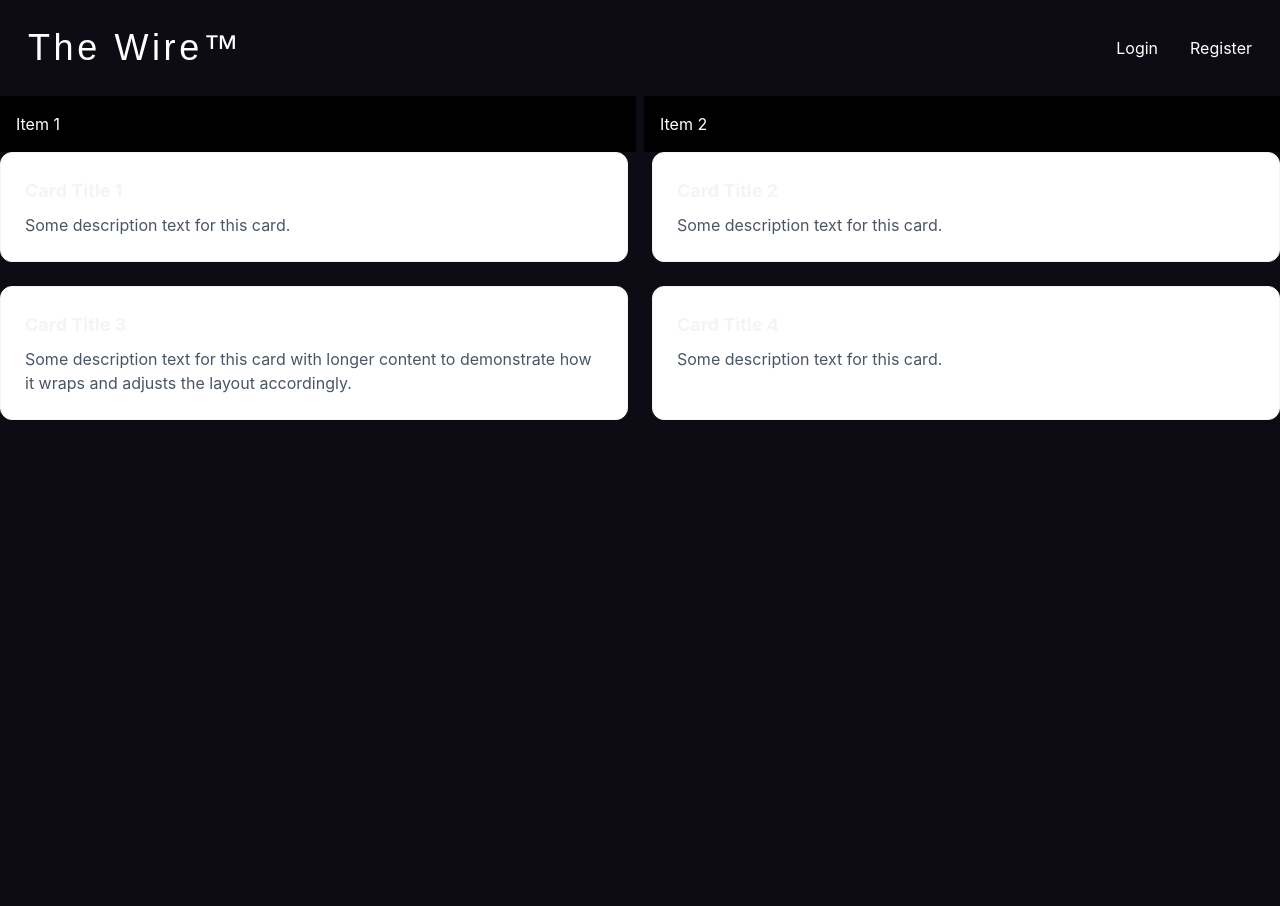
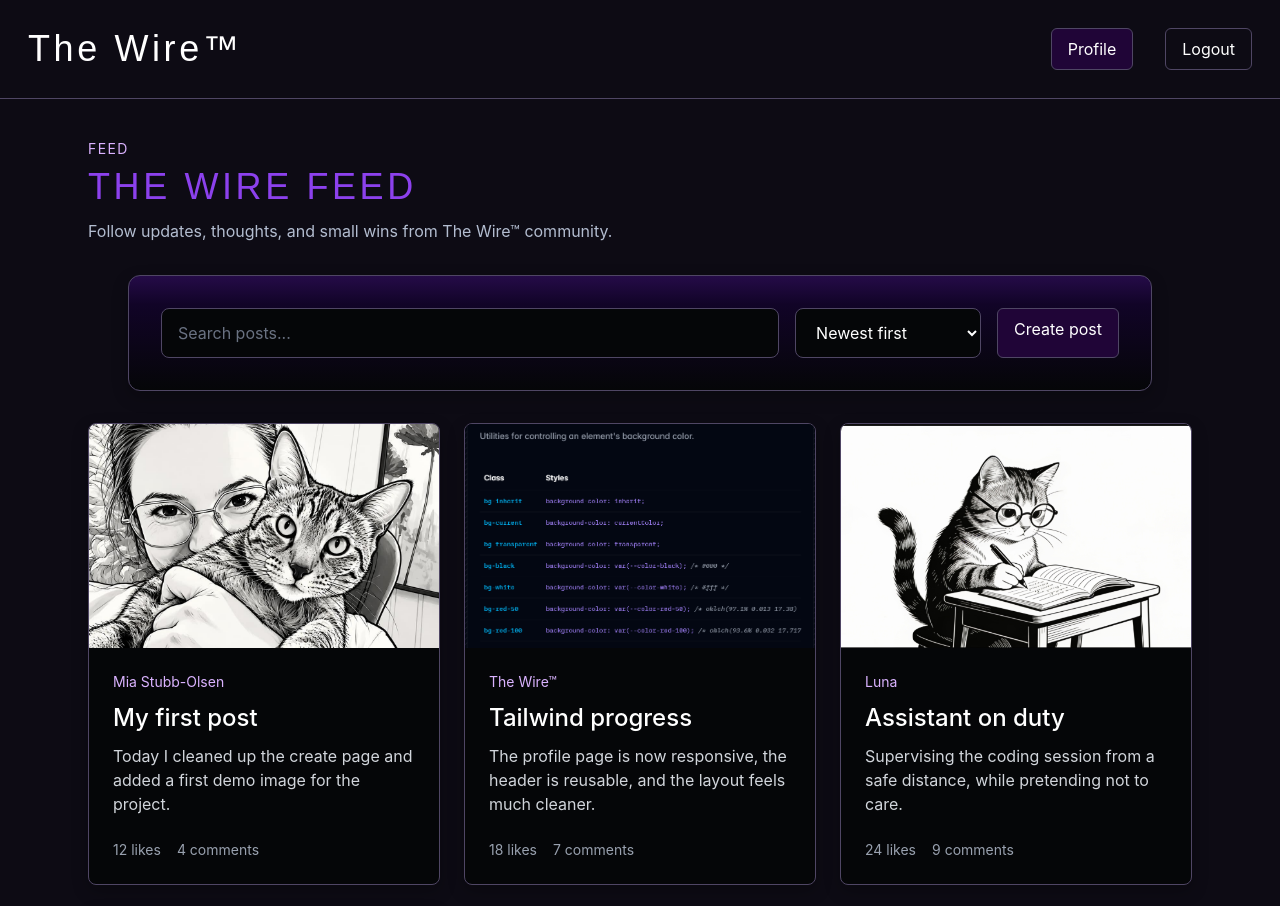
Before and after one commit to miastubb/CSS-Frameworks, a website built with Vite: page feed/index.html in a window 1280 px wide. Shown: the top 906 px of the page. Before the commit the page ends 800 px from the top, so only its background shows below. Built offline with nearby package versions, Linux system fonts and the light colour scheme; a web font is replaced by a local one.

Commit message:
Finalize CSS Frameworks project

```diff
--- a/create/index.html
+++ b/create/index.html
@@ -72,14 +72,21 @@
               for="image"
               class="text-heading mb-2.5 block text-sm font-medium"
             >
-              Image URL (optional)
+              Post image
             </label>
 
+            <img
+              id="post-image"
+              src=""
+              alt="Mia and Luna"
+              class="mx-auto mb-4 w-full max-w-sm rounded-lg border border-(--color-border) object-cover"
+            />
+
             <input
-              type="url"
+              type="hidden"
               id="image"
               name="image"
-              placeholder="https://example.com/image.jpg"
+              value="mia-and-luna"
               class="bg-neutral-secondary-medium border-default-medium text-heading rounded-base block w-full border px-3 py-2.5 text-sm"
             />
           </div>
--- a/feed/index.html
+++ b/feed/index.html
@@ -19,38 +19,134 @@
   </head>
 
   <body>
-    <nav class="flex items-center justify-between bg-[#0d0b14] p-7">
-      <div class="logo text-4xl font-normal text-white">The Wire™</div>
-      <div class="flex gap-8">
-        <a href="#" class="text-white hover:text-gray-400">Login</a>
-        <a href="#" class="text-white hover:text-gray-400">Register</a>
-      </div>
-    </nav>
-    <div class="grid grid-cols-2 gap-2">
-      <div class="bg-black p-4 text-white">Item 1</div>
-      <div class="bg-black p-4 text-white">Item 2</div>
-    </div>
-    <div class="grid grid-cols-2 gap-6">
-      <div class="rounded-lg border bg-white p-6">
-        <h3 class="mb-2 text-lg font-bold">Card Title 1</h3>
-        <p class="text-gray-600">Some description text for this card.</p>
-      </div>
-      <div class="rounded-lg border bg-white p-6">
-        <h3 class="mb-2 text-lg font-bold">Card Title 2</h3>
-        <p class="text-gray-600">Some description text for this card.</p>
-      </div>
-      <div class="rounded-lg border bg-white p-6">
-        <h3 class="mb-2 text-lg font-bold">Card Title 3</h3>
-        <p class="text-gray-600">
-          Some description text for this card with longer content to demonstrate
-          how it wraps and adjusts the layout accordingly.
+    <div id="header"></div>
+
+    <main class="mx-auto max-w-6xl px-4 py-8 sm:px-6 sm:py-10">
+      <section class="mb-8">
+        <p class="mb-2 text-sm tracking-widest text-purple-300 uppercase">
+          Feed
         </p>
-      </div>
-      <div class="rounded-lg border bg-white p-6">
-        <h3 class="mb-2 text-lg font-bold">Card Title 4</h3>
-        <p class="text-gray-600">Some description text for this card.</p>
-      </div>
-    </div>
+
+        <h1 class="logo mb-3 text-4xl tracking-tight text-(--color-primary)">
+          THE WIRE FEED
+        </h1>
+
+        <p class="max-w-2xl text-(--color-text-muted)">
+          Follow updates, thoughts, and small wins from The Wire™ community.
+        </p>
+      </section>
+
+      <section class="wire-panel mb-8">
+        <form class="grid gap-4 md:grid-cols-[1fr_auto_auto]">
+          <input
+            type="search"
+            name="search"
+            placeholder="Search posts..."
+            class="w-full rounded-lg border border-(--color-border) bg-(--color-surface) px-4 py-3 text-white placeholder:text-gray-500"
+          />
+
+          <select
+            name="sort"
+            class="rounded-lg border border-(--color-border) bg-(--color-surface) px-4 py-3 text-white"
+          >
+            <option>Newest first</option>
+            <option>Most liked</option>
+            <option>Most commented</option>
+          </select>
+
+          <a href="../create/" class="btn btn-login text-center">Create post</a>
+        </form>
+      </section>
+
+      <section class="grid gap-6 md:grid-cols-2 lg:grid-cols-3">
+        <article class="wire-card feed-card">
+          <img
+            src="../src/pics/mia-and-luna.jpg"
+            alt="Mia and Luna"
+            class="h-56 w-full object-cover"
+          />
+
+          <div class="wire-card-content">
+            <p class="mb-2 text-sm text-purple-300">Mia Stubb-Olsen</p>
+            <h2 class="wire-card-title">My first post</h2>
+            <p class="wire-card-text">
+              Today I cleaned up the create page and added a first demo image
+              for the project.
+            </p>
+
+            <div class="mt-6 flex gap-4 text-sm text-gray-400">
+              <span>12 likes</span>
+              <span>4 comments</span>
+            </div>
+          </div>
+        </article>
+
+        <article class="wire-card feed-card">
+          <img
+            src="../src/pics/tailwind.png"
+            alt="Tailwind docs"
+            class="h-56 w-full object-cover"
+          />
+
+          <div class="wire-card-content">
+            <p class="mb-2 text-sm text-purple-300">The Wire™</p>
+            <h2 class="wire-card-title">Tailwind progress</h2>
+            <p class="wire-card-text">
+              The profile page is now responsive, the header is reusable, and
+              the layout feels much cleaner.
+            </p>
+
+            <div class="mt-6 flex gap-4 text-sm text-gray-400">
+              <span>18 likes</span>
+              <span>7 comments</span>
+            </div>
+          </div>
+        </article>
+
+        <article class="wire-card feed-card">
+          <img
+            src="../src/pics/luna-writing.jpg"
+            alt="Luna writing"
+            class="h-56 w-full object-cover"
+          />
+
+          <div class="wire-card-content">
+            <p class="mb-2 text-sm text-purple-300">Luna</p>
+            <h2 class="wire-card-title">Assistant on duty</h2>
+            <p class="wire-card-text">
+              Supervising the coding session from a safe distance, while
+              pretending not to care.
+            </p>
+
+            <div class="mt-6 flex gap-4 text-sm text-gray-400">
+              <span>24 likes</span>
+              <span>9 comments</span>
+            </div>
+          </div>
+        </article>
+        <article class="wire-card feed-card">
+          <img
+            src="../src/pics/docs.png"
+            alt="Tailwind documentation"
+            class="h-56 w-full object-cover"
+          />
+
+          <div class="wire-card-content">
+            <p class="mb-2 text-sm text-purple-300">Steffen</p>
+            <h2 class="wire-card-title">configuring Vite</h2>
+            <p class="wire-card-text">
+              Finally got Tailwind configured after fighting with Vite for an
+              hour. Time to start building!
+            </p>
+
+            <div class="mt-6 flex gap-4 text-sm text-gray-400">
+              <span>24 likes</span>
+              <span>9 comments</span>
+            </div>
+          </div>
+        </article>
+      </section>
+    </main>
     <script type="module" src="/src/main.js"></script>
   </body>
 </html>
--- a/package.json
+++ b/package.json
@@ -5,6 +5,7 @@
   "type": "module",
   "scripts": {
     "dev": "vite",
+    "watch": "vite --watch",
     "build": "vite build",
     "preview": "vite preview",
     "format": "prettier --write .",
--- a/profile/index.html
+++ b/profile/index.html
@@ -19,7 +19,7 @@
   <body>
     <div id="header"></div>
 
-    <main class="mx-auto max-w-6xl px-6 py-10">
+    <main class="mx-auto max-w-6xl px-4 py-8 sm:px-6 sm:py-10">
       <div class="wire-panel">
         <section class="wire-card">
           <img
@@ -47,9 +47,12 @@
               <p><span class="font-bold text-white">75</span> following</p>
             </div>
 
-            <div class="mt-6 flex gap-4">
+            <div class="mt-6 flex-wrap gap-4">
+              <button type="button" class="btn btn-login">Follow</button>
               <a href="../feed/" class="btn btn-feed">View feed</a>
-              <a href="#" class="btn btn-profile">Create post</a>
+              <a href="../create/index.html" class="btn btn-profile"
+                >Create post</a
+              >
             </div>
           </div>
         </section>
--- a/src/components/header.js
+++ b/src/components/header.js
@@ -9,8 +9,8 @@ export function createHeader(isLoggedIn = false) {
         </a>
 
         <div class="flex gap-8">
-          <a href="${base}feed/" class="btn btn-login">Create Post</a>
-          <a href="${base}" class="btn btn-register">Logout</a>
+          <a href="${base}profile/" class="btn btn-login">Profile</a>
+          <a href="${base}logout/" class="btn btn-register">Logout</a>
         </div>
       </nav>
     `;
--- a/src/main.js
+++ b/src/main.js
@@ -1,10 +1,10 @@
 import "./style.css";
 import { createHeader } from "./components/header.js";
 import miaAndPippin from "./pics/mia-and-pippin.jpg";
-
+import miaAndLuna from "./pics/mia-and-luna.jpg";
 const headerContainer = document.querySelector("#header");
 
-const loggedInPages = ["/profile/", "/feed/"];
+const loggedInPages = ["/profile/", "/feed/", "/create/"];
 
 const isLoggedInPage = loggedInPages.some((page) =>
   window.location.pathname.includes(page),
@@ -19,3 +19,9 @@ const profileImage = document.querySelector("#profile-image");
 if (profileImage) {
   profileImage.src = miaAndPippin;
 }
+
+const postImage = document.querySelector("#post-image");
+
+if (postImage) {
+  postImage.src = miaAndLuna;
+}
--- a/src/style.css
+++ b/src/style.css
@@ -3,50 +3,34 @@
 :root {
   --color-bg: #0d0b14;
   --color-surface: #050608;
-  --color-surface-alt: #1b2230;
   --color-text: #f3f4f6;
   --color-text-muted: #b3bdd0;
   --color-border: #4f4664;
-  --color-surface-card: #0f1520;
-  --color-border-strong: #6b5a8e;
+
   --color-picker: rgb(37, 11, 72);
   --color-picker-secondary: rgb(17, 4, 39);
 
   --color-primary: #8c41ed;
   --color-primary-hover: #7c3aed;
   --color-secondary: #200537;
-  --color-login: #b082ec;
 
-  --color-success: #22c55e;
-  --color-danger: #ef4444;
-  --color-warning: #f59e0b;
-
-  --space-1: 0.25rem;
-  --space-2: 0.5rem;
-  --space-3: 0.75rem;
-  --space-4: 1rem;
-  --space-5: 1.5rem;
-  --space-6: 2rem;
-  --space-7: 3rem;
-  --space-8: 4rem;
-
-  --radius-sm: 0.375rem;
-  --radius-md: 0.5rem;
-  --radius-lg: 0.75rem;
-
-  --shadow-sm: 0 1px 2px #00000033;
   --shadow-md: 0 6px 16px #00000040;
 
-  --container-width: 1100px;
+  --font-family-display: "Saira Stencil One", Arial, sans-serif;
+}
 
-  --font-family-base: Arial, sans-serif;
-  --font-family-display: "Saira Stencil One", Arial, sans-serif;
-  --font-size-sm: 0.875rem;
-  --font-size-base: 1rem;
-  --font-size-lg: 1.125rem;
-  --font-size-xl: 1.5rem;
-  --font-size-2xl: 2rem;
-  --font-size-3xl: 2.5rem;
+body {
+  background-color: var(--color-bg);
+  color: var(--color-text);
+}
+
+.logo,
+.display-font {
+  font-family: var(--font-family-display);
+}
+
+.logo {
+  letter-spacing: 0.1em;
 }
 
 @layer components {
@@ -66,15 +50,33 @@
     background-color: var(--color-primary-hover);
   }
 
-  .btn-register:hover {
+  .btn-register:hover,
+  .btn-feed:hover,
+  .btn-profile:hover {
     border-color: var(--color-primary);
+  }
+
+  .wire-panel {
+    max-width: 64rem;
+    margin-inline: auto;
+    border: 1px solid var(--color-border);
+    border-radius: 0.75rem;
+    background: linear-gradient(
+      180deg,
+      var(--color-picker) 0%,
+      var(--color-picker-secondary) 25%,
+      var(--color-surface) 100%
+    );
+    padding: 2rem;
+    box-shadow: var(--shadow-md);
   }
 
   .wire-card {
     display: flex;
+    flex-direction: column;
     overflow: hidden;
+    border: 1px solid var(--color-border);
     border-radius: 0.5rem;
-    border: 1px solid var(--color-border);
     background-color: var(--color-surface);
     box-shadow: var(--shadow-md);
     transition:
@@ -88,10 +90,10 @@
   }
 
   .wire-card-image {
-    width: 12rem;
-    height: 100%;
+    display: block;
+    width: 100%;
+    height: 16rem;
     object-fit: cover;
-    display: block;
   }
 
   .wire-card-content {
@@ -104,42 +106,56 @@
 
   .wire-card-title {
     margin-bottom: 0.5rem;
-    font-size: 2rem;
-    font-weight: 600;
     color: white;
+    font-size: 1.5rem;
+    font-weight: 500;
   }
 
   .wire-card-text {
     color: #d1d5db;
   }
+
+  .feed-card {
+    flex-direction: column;
+    height: 100%;
   }
 
-.logo {
-  font-family: var(--font-family-display);
-  letter-spacing: 0.1em;
+  .feed-card .wire-card-content {
+    flex-grow: 1;
   }
 
-body {
-  background-color: var(--color-bg);
-  color: var(--color-text);
+  .feed-thumbnail {
+    width: 100%;
+    height: 14rem;
+    object-fit: cover;
   }
 
-.display-font {
-  font-family: var(--font-family-display);
+  .post-meta {
+    margin-top: auto;
   }
+
+  @media (min-width: 768px) {
+    .wire-card {
+      flex-direction: row;
+    }
+
+    .feed-card {
+      flex-direction: column;
+    }
+
+    .wire-card-image {
+      width: 12rem;
+      height: auto;
+    }
+  }
+
+  @media (max-width: 640px) {
     .wire-panel {
-  max-width: 64rem;
-  margin-inline: auto;
-  border: 1px solid var(--color-border);
-  border-radius: 0.75rem;
+      padding: 1rem;
+    }
 
-  background: linear-gradient(
-    180deg,
-    var(--color-picker) 0%,
-    var(--color-picker-secondary) 25%,
-    var(--color-surface) 100%
-  );
-
-  padding: 2rem;
-  box-shadow: var(--shadow-md);
+    .wire-card-content {
+      padding: 1rem;
     }
+  }
+}
--- a/vite.config.js
+++ b/vite.config.js
@@ -12,6 +12,7 @@ export default defineConfig({
         login: resolve(__dirname, "login/index.html"),
         register: resolve(__dirname, "register/index.html"),
         profile: resolve(__dirname, "profile/index.html"),
+        create: resolve(__dirname, "create/index.html"),
         feed: resolve(__dirname, "feed/index.html"),
       },
     },
```
Also changed, not shown: AI_LOG.md (added, +42 -0 lines), login/index.html (+2 -3 lines), register/index.html (+1 -0 lines), README.md (added), src/pics/docs.png (added), src/pics/luna-writing.jpg (added), src/pics/mia-and-luna.jpg (added), src/pics/tailwind.png (added). Lines whose indentation alone changed are shown as unchanged.
